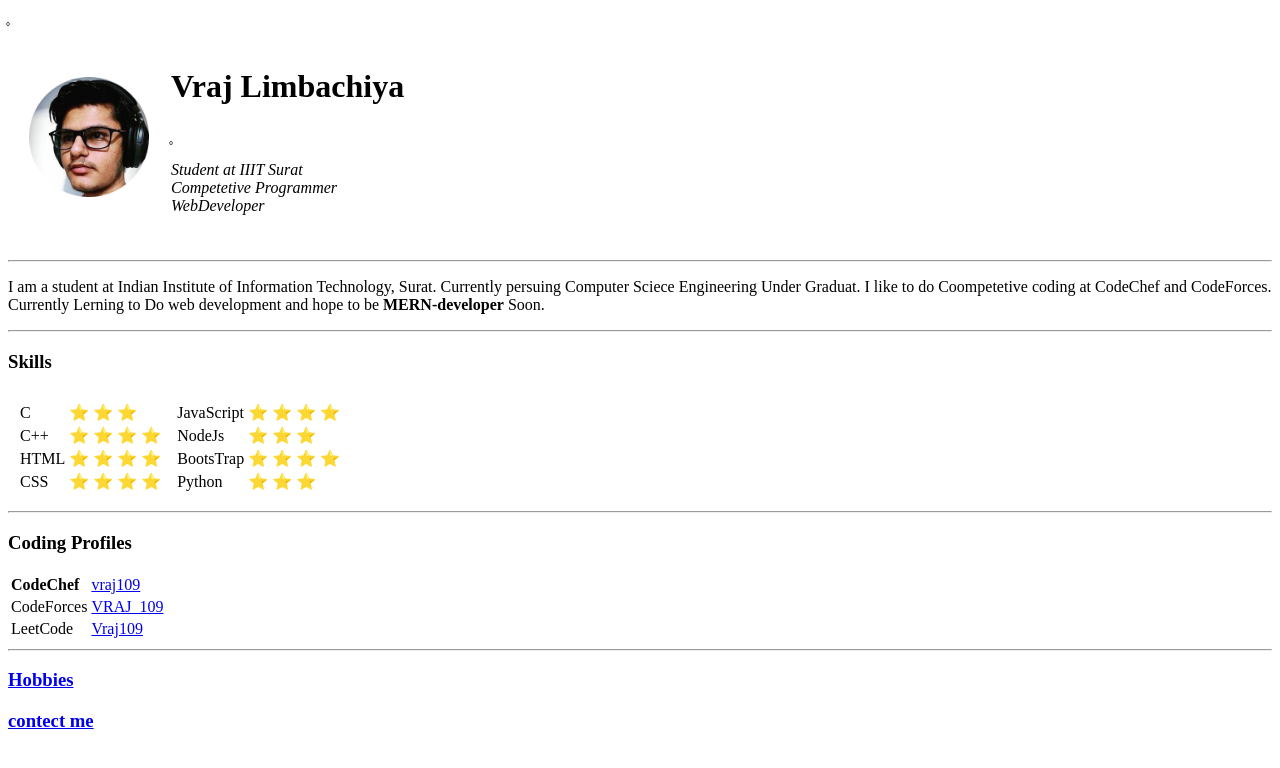
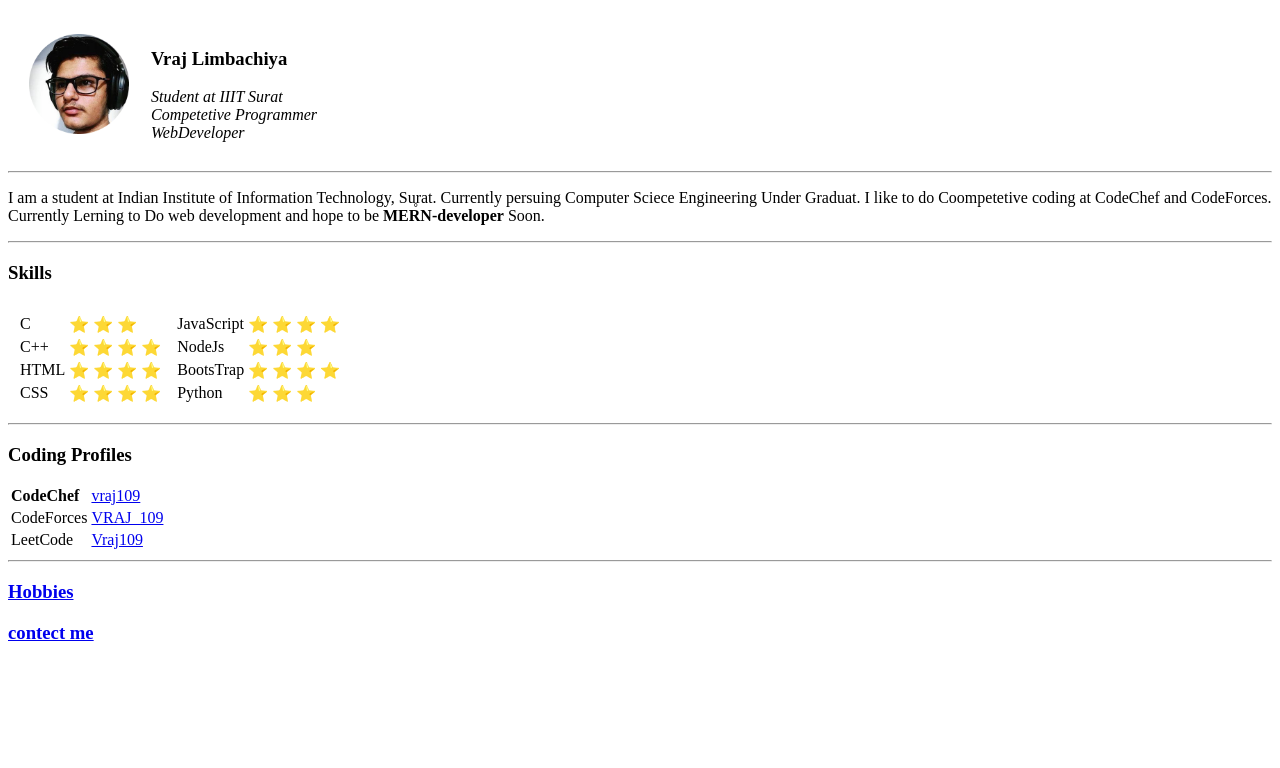
Before and after one commit to Vraj0109/personal-site, a plain HTML site: page index.html in a window 1280 px wide. Drawn offline with Linux system fonts and the light colour scheme.

Commit message:
did some refinements to the site.

```diff
--- a/index.html
+++ b/index.html
@@ -6,23 +6,24 @@
   <title>Vraj's personal site</title>
 </head>
 
-<body>̥
+<body>
   <table cellspacing="20">
     <tr>
-      <td><img src="profile.png" alt="profile image" style=height="120px" width="120px"></td>
+      <td><img src="profile.png" alt="profile image" style=height="100px" width="100px"></td>
       <td>
-        <h1>Vraj Limbachiya</h1>̥
+
+        <h3>Vraj Limbachiya</h3>
         <em>
-          <p>Student at IIIT Surat <br>
+        Student at IIIT Surat <br>
             Competetive Programmer <br>
-            WebDeveloper</p>
+            WebDeveloper
         </em>
       </td>
     </tr>
   </table>
 
   <hr>
-  <p>I am a student at Indian Institute of Information Technology, Surat. Currently persuing Computer Sciece Engineering
+  <p>I am a student at Indian Institute of Information Technology, Su̥rat. Currently persuing Computer Sciece Engineering
     Under Graduat.
     I like to do Coompetetive coding at CodeChef and CodeForces. Currently Lerning to Do web development and hope to be
     <strong>
@@ -33,13 +34,13 @@
   <h3>Skills</h3>
 
 
-  <table cellspacing = "8">
+  <table cellspacing="8">
     <tr>
       <td>
         <table>
           <tr>
             <td>C </td>
-            <td>⭐ ⭐ ⭐  </td>
+            <td>⭐ ⭐ ⭐ </td>
           </tr>
           <tr>
             <td>C++ </td>
```
